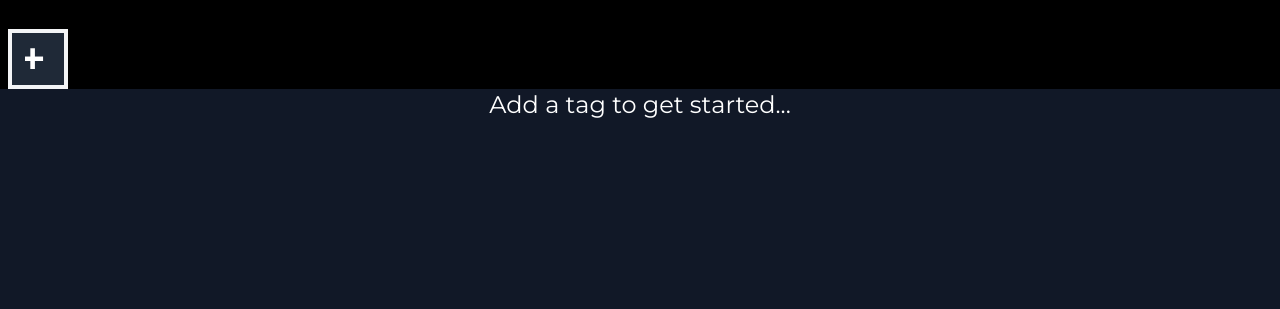
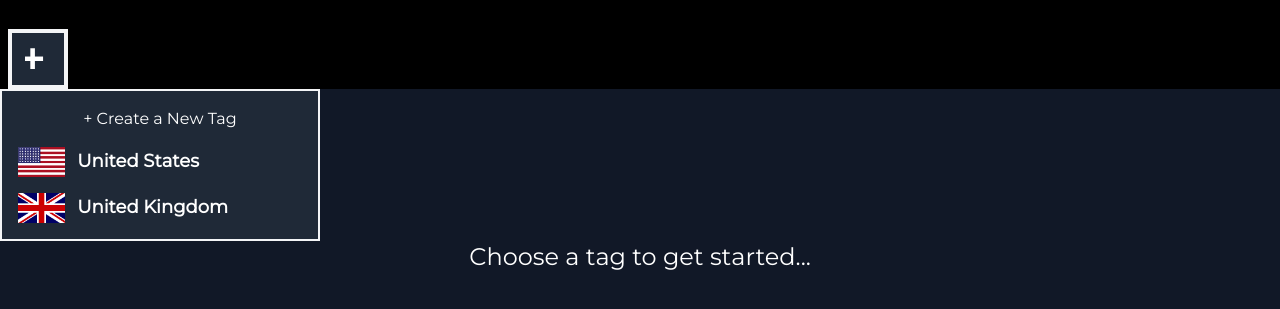
Before and after one commit to ajmillerdevelopment/HOI4-Production-Manager, a Gatsby site: page /app in a window 1280 px wide. Shown: the part 75-384 px from the top of the page. Built offline with nearby package versions, Linux system fonts and the light colour scheme; Gatsby itself is replaced by a stand-in of ours.

Commit message:
started hand roll dropdown

```diff
--- a/__mocks__/file-mock.js
+++ /dev/null
@@ -1 +0,0 @@
-module.exports = "test-file-stub"
--- a/package.json
+++ b/package.json
@@ -18,7 +18,6 @@
     "prop-types": "^15.7.2",
     "react": "^17.0.1",
     "react-dom": "^17.0.1",
-    "react-dropdown": "^1.9.2",
     "react-helmet": "^6.1.0",
     "typescript": "^4.4.3"
   },
--- a/src/components/MainPanel.tsx
+++ b/src/components/MainPanel.tsx
@@ -1,4 +1,5 @@
 import React from "react";
+import TagDropdown from "./TagDropdown";
 
 const MainPanel = (props: any) => {
     const setMessage = () => {
@@ -9,8 +10,12 @@ const MainPanel = (props: any) => {
     setMessage();
     return (
         <main className="bg-gray-900 m-0 w-full h-screen fixed">
-      <p id="tagMessage" className="font-body text-white text-2xl text-center">
-        Add a tag to get started...
+            <TagDropdown tags={props.store.tags} />
+            <p
+                id="tagMessage"
+                className="font-body text-white text-2xl text-center"
+            >
+                Choose a tag to get started...
             </p>
         </main>
     );
--- /dev/null
+++ b/src/components/TagDropdown.tsx
@@ -0,0 +1,27 @@
+import React from "react";
+
+const TagDropdown = (props: any) => {
+    const tags = props.tags.map((tag) => {
+        const url = `/images/flags/${tag.flagUrl}`;
+        return (
+            <div className="flex flex-row m-4">
+                <img className="flag-image" src={url} alt="" />
+                <p className="font-body ml-3 text-lg text-white font-bold">
+                    {tag.longName}
+                </p>
+            </div>
+        );
+    });
+    return (
+        <div
+            id="tagDropdownContainer"
+            className="border-2 bg-gray-800 border-gray-100 w-80"
+        >
+            <p className="font-body m-4 text-center text-white">
+                + Create a New Tag
+            </p>
+            {tags}
+        </div>
+    );
+};
+export default TagDropdown;
--- a/src/components/TagTabBar.tsx
+++ b/src/components/TagTabBar.tsx
@@ -5,7 +5,10 @@ import plusIcon from "../images/icons/plus.svg";
 const TagTabBar = (props: any) => {
     return (
         <div className="my-0 mx-2 flex flex-row justify-items-start">
-      <button className="font-body new-tag-button border-4 m-0 flex justify-center items-center bg-gray-800 hover:bg-gray-600 border-gray-100 text-6xl font-bold text-white">
+            <button
+                onClick={props.toggleDropdown}
+                className="font-body new-tag-button border-4 m-0 flex justify-center items-center bg-gray-800 hover:bg-gray-600 border-gray-100 text-6xl font-bold text-white"
+            >
                 <img src={plusIcon} alt="Add New Tag Button" />
             </button>
         </div>
--- a/src/pages/app.tsx
+++ b/src/pages/app.tsx
@@ -14,8 +14,8 @@ const App = () => {
             <h1 className="font-display text-white text-4xl text-center m-8">
                 HOI4 Production Manager
             </h1>
-      <TagTabBar />
-      <MainPanel displayMessage={tags.length === 0} />
+            <TagTabBar toggleDropdown={toggleDropdown} />
+            <MainPanel store={store} displayMessage={tags.length === 0} />
         </div>
     );
 };
--- a/src/styles/global.css
+++ b/src/styles/global.css
@@ -7,4 +7,7 @@
         height: 60px;
         width: 60px;
     }
+    .flag-image {
+        max-height: 30px;
+    }
 }
```
Also changed, not shown: static/images/flags/ENG_democratic.png (renamed from src/images/flags/ENG_democratic.png), static/images/flags/USA_democratic.png (renamed from src/images/flags/USA_democratic.png), 1 other file. Lines whose indentation alone changed are shown as unchanged.
